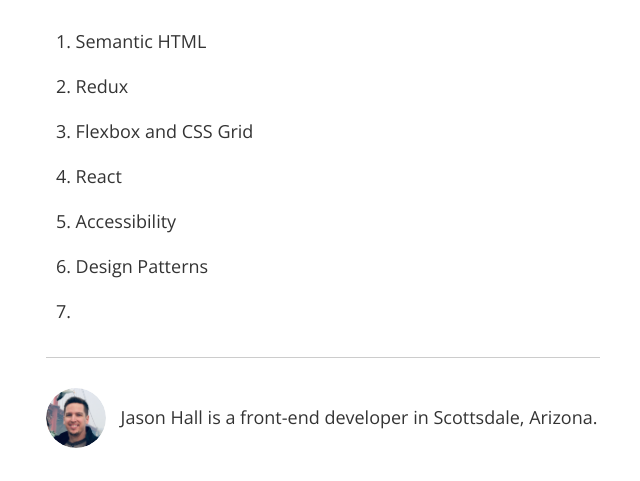
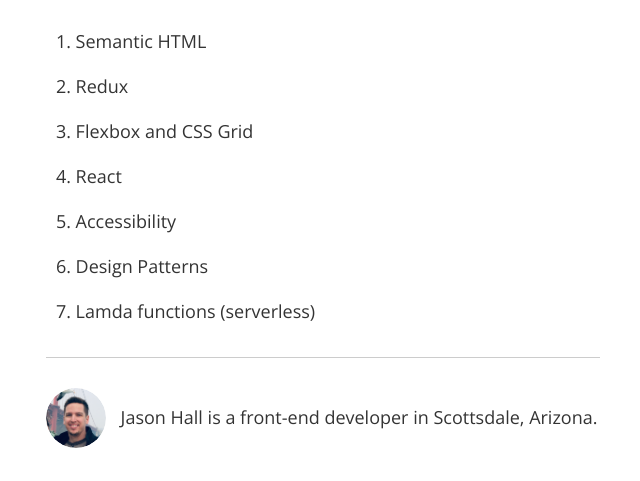
Before and after one commit to jsnhall/jasonhall.io, a Gatsby site: page /10-things-i-want-to-improve-learn-in-2019/ in a window 1280 px wide. Shown: the part 319-800 px from the top of the page, without its empty margins (317-957 px from the left). Built offline with nearby package versions, Linux system fonts and the light colour scheme; Gatsby itself is replaced by a stand-in of ours; some packages are replaced by stand-ins of ours.

Commit message:
Update Blog “10-things-i-want-to-improve-learn-in-2019”

```diff
--- a/content/blog/10-things-i-want-to-improve-learn-in-2019.md
+++ b/content/blog/10-things-i-want-to-improve-learn-in-2019.md
@@ -4,17 +4,12 @@ title: 10 Things I want to Improve / Learn in 2019
 date: 2019-02-16T20:34:57.989Z
 tags:
   - improvement
+  - learning
 ---
 1. Semantic HTML
-
 2. Redux
-
 3. Flexbox and CSS Grid
-
 4. React
-
 5. Accessibility
-
 6. Design Patterns
-
-7.
+7. Lamda functions (serverless)
```
